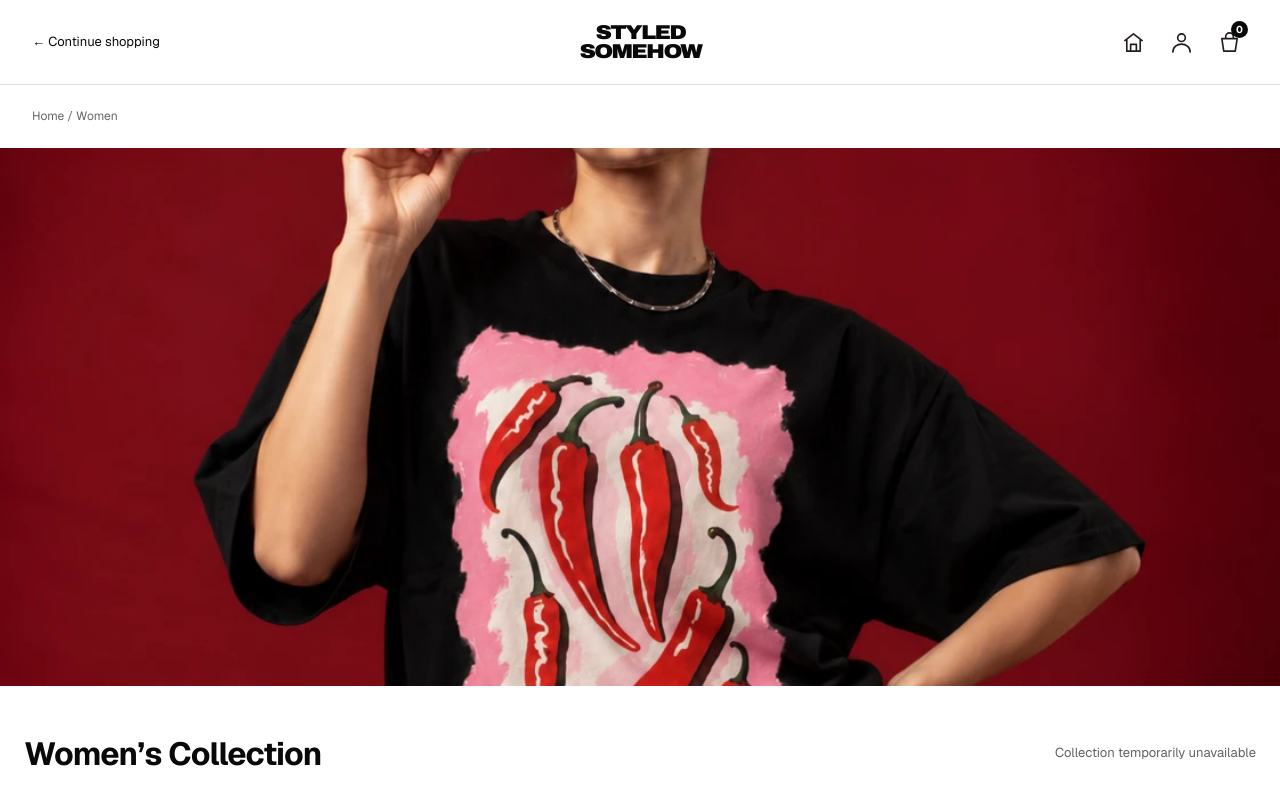
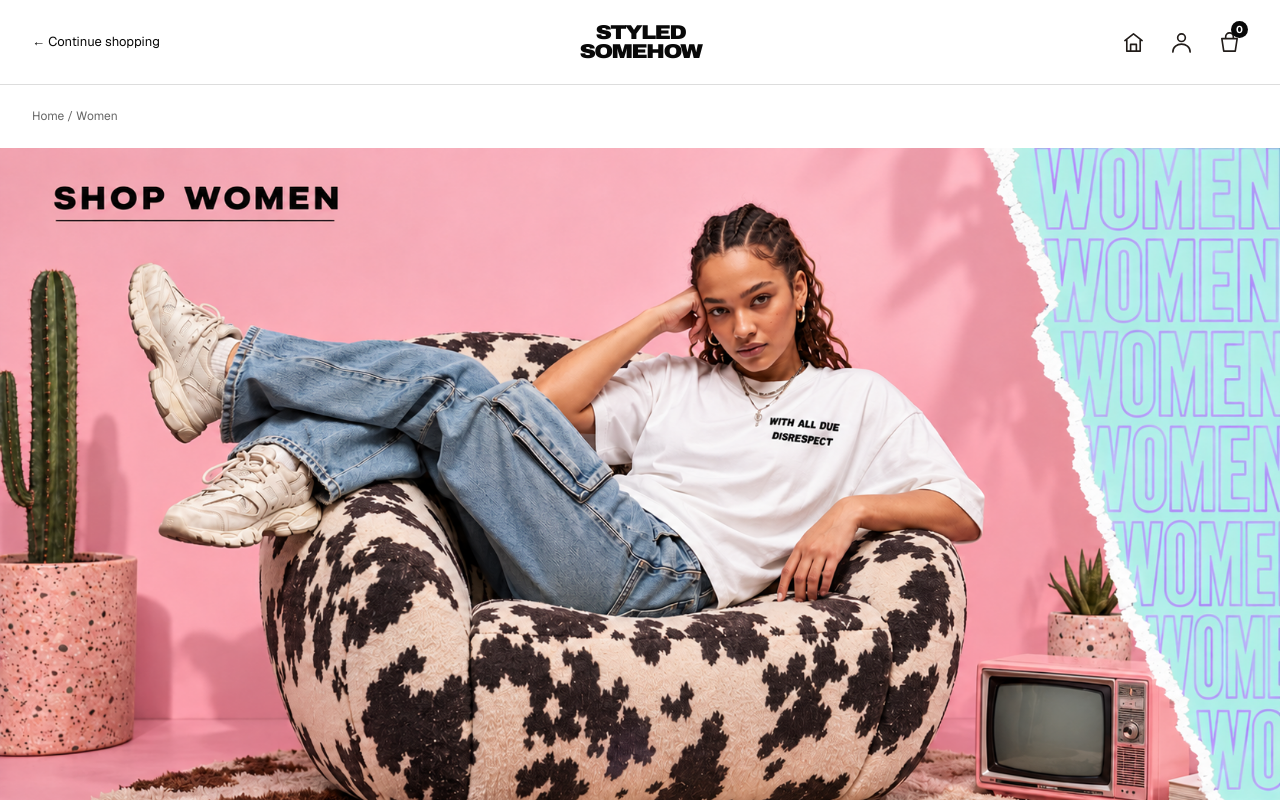
Before and after one commit to Khushi-24/Styled-Somehow, a Next.js app in the folder frontend/: page /collections/women in a window 1280 px wide. Shown: the top 800 px of the page. Built offline with nearby package versions, Linux system fonts and the light colour scheme; no server answers.

Commit message:
Use approved pastel editorial banner for women’s collection

```diff
--- a/frontend/app/collections/women/page.tsx
+++ b/frontend/app/collections/women/page.tsx
@@ -9,7 +9,7 @@ export default async function Collection() {
  const all = await getProducts().catch(() => null);
  const products = all?.filter(p => p.collections.includes("women")).sort((a,b)=>a.collectionOrder-b.collectionOrder || a.sortOrder-b.sortOrder);
  return <main className="collection-page"><StoreHeader/>
- <p className="product-breadcrumb"><Link href="/">Home</Link> / Women</p><div className="collection-banner collection-banner--women"><Image src="/images/shop-women.webp" alt="Women’s streetwear campaign" fill sizes="100vw" preload /></div>
+ <p className="product-breadcrumb"><Link href="/">Home</Link> / Women</p><div className="collection-banner collection-banner--women"><Image src="/images/women-pastel-editorial.webp" alt="Shop Women: braided model in a white oversized tee and blue jeans reclining in a pastel pink studio" fill sizes="100vw" unoptimized preload /></div>
  <section className="collection-products"><header className="collection-heading"><h1>Women’s Collection</h1><p>{products ? `${products.length} products` : "Collection temporarily unavailable"}</p></header>
  <div className="collection-grid">{products?.map(p => <article id={productAnchor(p)} key={p.id} className="new-in__product"><Link prefetch={false} href={`/products/${p.slug}?from=women`}><div className="new-in__image"><Image src={p.media[0].url} alt={p.media[0].alt} fill sizes="(max-width: 620px) 46vw, 25vw" unoptimized={p.media[0].url.startsWith("/api/")} />{p.newIn && <span className="new-in__badge">NEW</span>}</div><h2>{p.name}</h2><p className="product-price">{p.originalPrice>p.price && <del>{money(p.originalPrice)}</del>}<span>{money(p.price)}</span>{p.originalPrice>p.price && <span className="product-saving">Save {saving(p)}%</span>}</p>{p.colours.length>1 && <p className="collection-colours">{p.colours.join(" / ")}</p>}</Link></article>)}</div>{products?.length === 0 && <p>New styles are on their way.</p>}</section></main>;
 }
--- a/frontend/app/globals.css
+++ b/frontend/app/globals.css
@@ -340,3 +340,7 @@ input,select,textarea{font-family:inherit}
  .new-in header{padding:32px 18px;margin:0;text-align:center}
  .new-in header h2{margin:0 0 12px}
 }
+
+/* Show the full approved women’s campaign without cropping its lettering. */
+.collection-banner--women{height:auto;aspect-ratio:1672/941}
+.collection-banner--women img{object-fit:contain;object-position:center}
```
Also changed, not shown: frontend/public/images/women-pastel-editorial.webp (added).
